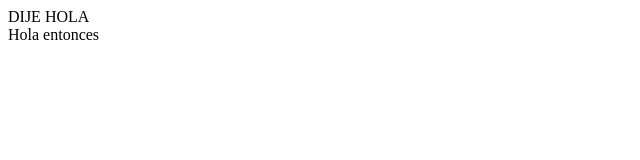
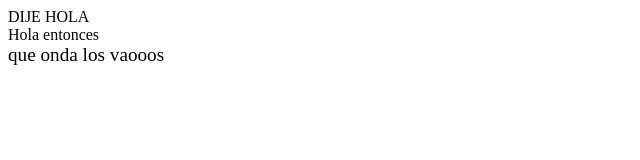
Before and after one commit to Zeng-He/Informatorio, a plain HTML site: page index.html in a window 1280 px wide. Shown: the whole page, without its empty margins (0-640 px from the left). Drawn offline with Linux system fonts and the light colour scheme.

Commit message:
Update index.html

```diff
--- a/index.html
+++ b/index.html
@@ -1,6 +1,7 @@
 <html>
 <body>
 DIJE HOLA  <br>
-Hola entonces
+Hola entonces<br>
+<big>que onda los vaooos</big>
 </body>
 </html>
```
